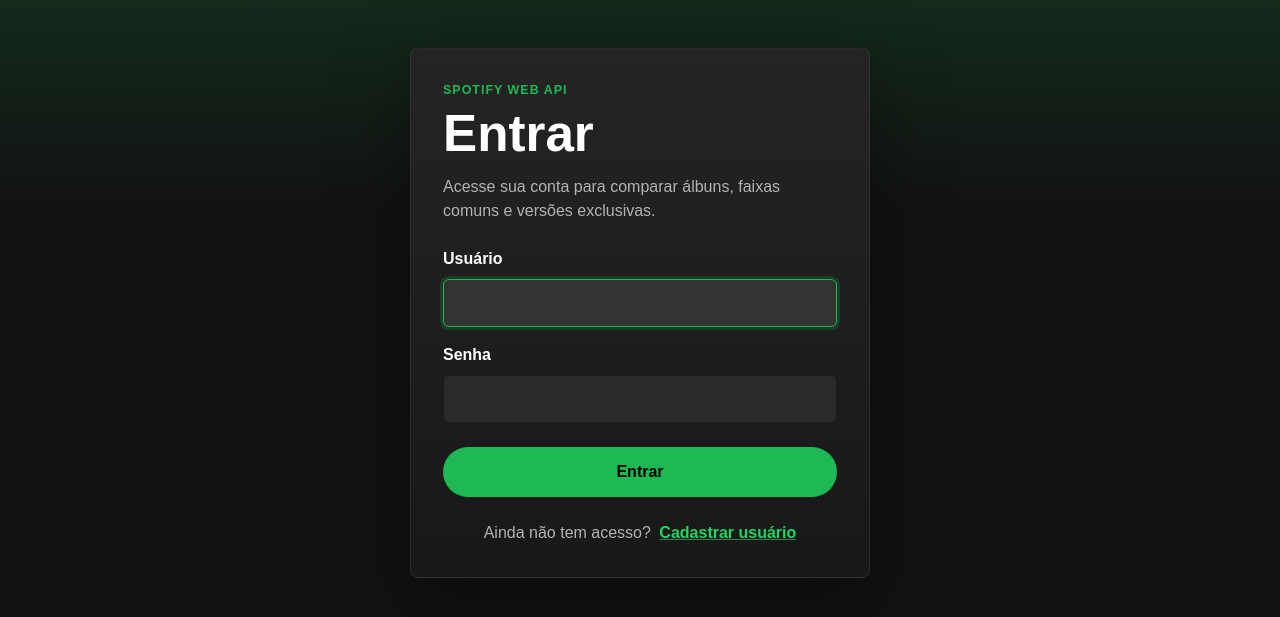
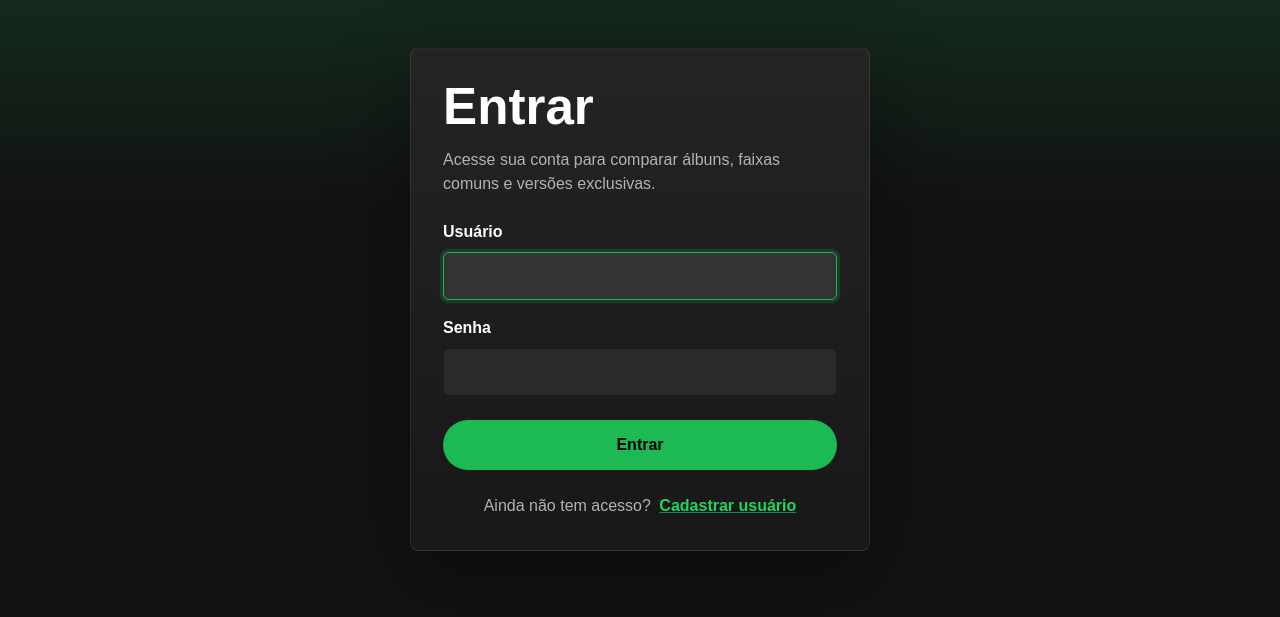
Before and after one commit to filipejml/AlbumCompare, a Flask app: page /login in a window 1280 px wide. Shown: the part 51-668 px from the top of the page. Run offline with Flask 3, Linux system fonts and the light colour scheme.

Commit message:
feat: aproximação do style com o atual do spotify

```diff
--- a/app/templates/login.html
+++ b/app/templates/login.html
@@ -20,7 +20,6 @@
 
         <main class="auth-wrap">
             <section class="panel auth-panel">
-                <p class="eyebrow mb-2">Spotify Web API</p>
                 <h1 class="page-title mb-3">Entrar</h1>
                 <p class="muted-copy mb-4">Acesse sua conta para comparar álbuns, faixas comuns e versões exclusivas.</p>
 
```
